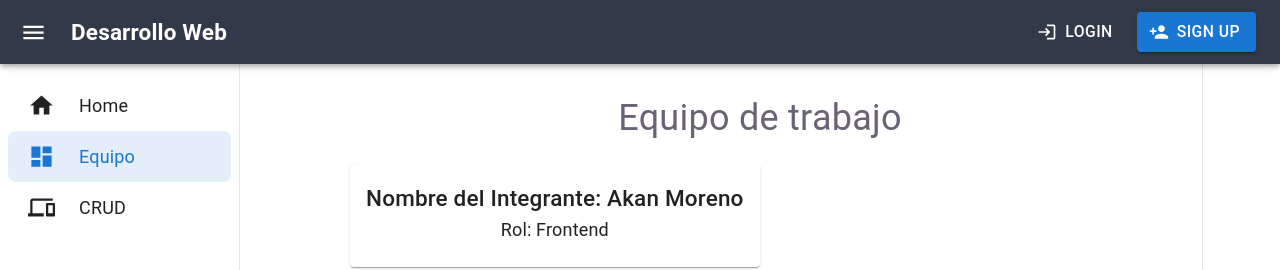
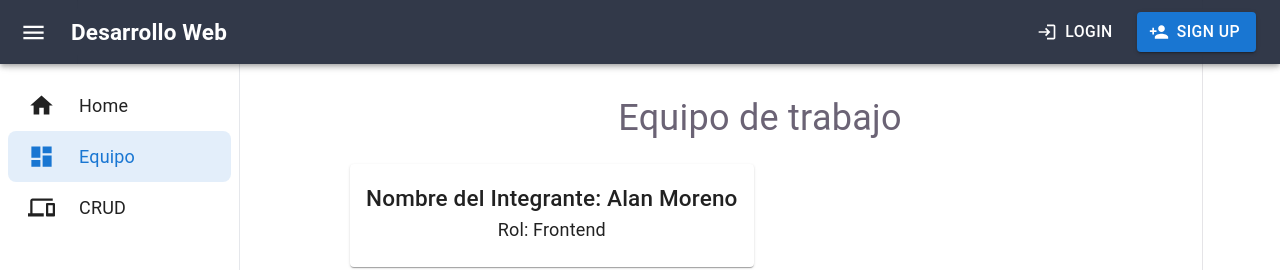
Before and after one commit to alanmoreno220704-cpu/sistema-diabetes, a React (Vite) app: page /Equipo in a window 1280 px wide. Shown: the top 270 px of the page. Built offline with nearby package versions, Linux system fonts and the light colour scheme.

Commit message:
Segunda version:EquipoV2

```diff
--- a/src/pages/Equipo/Equipo.jsx
+++ b/src/pages/Equipo/Equipo.jsx
@@ -10,7 +10,7 @@ export default function Equipo() {
                     <Card>
                         <CardContent>
                             <Typography variant="h6">
-                                Nombre del Integrante: Akan Moreno
+                                Nombre del Integrante: Alan Moreno
                             </Typography>
                             <Typography>
                                 Rol: Frontend
```
